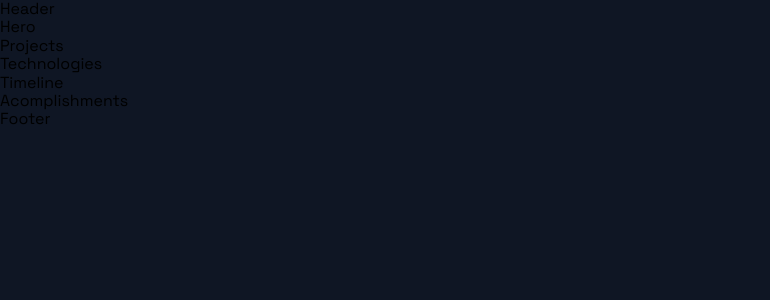
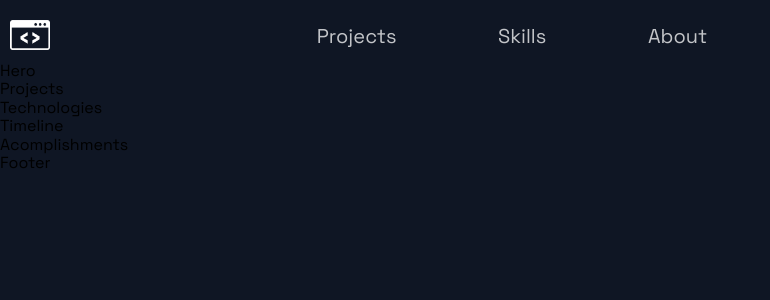
Before and after one commit to tlhysf/portfolio-nextjs, a Next.js app: page / in a window 1280 px wide. Shown: the top 300 px of the page, without its empty margins (0-770 px from the left). Built offline with nearby package versions, Linux system fonts and the light colour scheme.

Commit message:
inprogress - header

```diff
--- a/src/components/Header/Header.js
+++ b/src/components/Header/Header.js
@@ -1,14 +1,44 @@
-import Link from 'next/link';
-import React from 'react';
-import { AiFillGithub, AiFillInstagram, AiFillLinkedin } from 'react-icons/ai';
-import { DiCssdeck } from 'react-icons/di';
+import Link from "next/link";
+import React from "react";
+import { AiFillGithub, AiFillInstagram, AiFillLinkedin } from "react-icons/ai";
 
-import { Container, Div1, Div2, Div3, NavLink, SocialIcons } from './HeaderStyles';
+import {
+  Container,
+  LogoWrapper,
+  Logo,
+  LogoImage,
+  NavLinksWrapper,
+  NavLink,
+  Div3,
+  SocialIcons,
+} from "./HeaderStyles";
 
-const Header = () =>  (
-  <div>
-    Header
-  </div>
+const Header = () => (
+  <Container>
+    <LogoWrapper>
+      <Logo>
+        <LogoImage src="/images/logo.png" alt="logo" />
+      </Logo>
+    </LogoWrapper>
+    <NavLinksWrapper>
+      <li>
+        <Link href="#projects">
+          <NavLink>Projects</NavLink>
+        </Link>
+      </li>
+      <li>
+        <Link href="#skills">
+          <NavLink>Skills</NavLink>
+        </Link>
+      </li>
+      <li>
+        <Link href="#About">
+          <NavLink>About</NavLink>
+        </Link>
+      </li>
+    </NavLinksWrapper>
+
+  </Container>
 );
 
 export default Header;
--- a/src/components/Header/HeaderStyles.js
+++ b/src/components/Header/HeaderStyles.js
@@ -1,5 +1,5 @@
-import { IoIosArrowDropdown } from 'react-icons/io';
-import styled from 'styled-components';
+import { IoIosArrowDropdown } from "react-icons/io";
+import styled from "styled-components";
 
 export const Container = styled.div`
   display: grid;
@@ -17,16 +17,40 @@ export const Container = styled.div`
     grid-row-gap: 0.5rem;
   }
 `;
-export const Div1 = styled.div`
+
+export const LogoWrapper = styled.div`
   grid-area: 1 / 1 / 2 / 2;
   display: flex;
-  flex-direction: row;
   align-content: center;
+  justify-items: center;
   @media ${(props) => props.theme.breakpoints.sm} {
     grid-area: 1 / 1 / 2 / 3;
   }
 `;
-export const Div2 = styled.div`
+
+export const Logo = styled.a`
+  display: flex;
+  align-content: center;
+  justify-items: center;
+  height: 3rem;
+  transition: 0.4s ease;
+  &:hover {
+    cursor: pointer;
+    height: 2.8rem;
+    padding-top: 0.1rem;
+    padding-bottom: 0.1rem;
+  }
+  @media ${(props) => props.theme.breakpoints.sm} {
+    padding: 0.5rem;
+  }
+`;
+
+export const LogoImage = styled.img`
+  height: 100%;
+  filter: invert(100%);
+`;
+
+export const NavLinksWrapper = styled.div`
   grid-area: 1 / 2 / 2 / 4;
   display: flex;
   justify-content: space-around;
@@ -34,18 +58,7 @@ export const Div2 = styled.div`
     grid-area: 2 / 2 / 3 / 5;
   }
 `;
-export const Div3 = styled.div`
-  grid-area: 1 / 5 / 2 / 6;
-  display: flex;
-  justify-content: space-around;
-  align-items: center;
-  @media ${(props) => props.theme.breakpoints.sm} {
-    align-items: center;
-    grid-area: 1 / 4 / 2 / 6;
-  }
-`;
 
-// Navigation Links
 export const NavLink = styled.a`
   font-size: 2rem;
   line-height: 32px;
@@ -55,9 +68,21 @@ export const NavLink = styled.a`
     color: #fff;
     opacity: 1;
     cursor: pointer;
+    font-size: 1.5rem;
   }
   @media ${(props) => props.theme.breakpoints.sm} {
     padding: 0.5rem;
+  }
+`;
+
+export const Div3 = styled.div`
+  grid-area: 1 / 5 / 2 / 6;
+  display: flex;
+  justify-content: space-around;
+  align-items: center;
+  @media ${(props) => props.theme.breakpoints.sm} {
+    align-items: center;
+    grid-area: 1 / 4 / 2 / 6;
   }
 `;
 
@@ -94,8 +119,8 @@ export const NavProductsIcon = styled(IoIosArrowDropdown)`
   display: flex;
   align-self: center;
   transition: 0.3s ease;
-  opacity: ${({ isOpen }) => (isOpen ? '1' : '.75')};
-  transform: ${({ isOpen }) => (isOpen ? 'scaleY(-1)' : 'scaleY(1)')};
+  opacity: ${({ isOpen }) => (isOpen ? "1" : ".75")};
+  transform: ${({ isOpen }) => (isOpen ? "scaleY(-1)" : "scaleY(1)")};
 
   &:hover {
     opacity: 1;
@@ -107,18 +132,16 @@ export const NavProductsIcon = styled(IoIosArrowDropdown)`
   }
 `;
 
-
 // Social Icons
 
 export const SocialIcons = styled.a`
-transition: 0.3s ease;
-color: white;
-border-radius: 50px;
+  transition: 0.3s ease;
+  color: white;
+  border-radius: 50px;
   padding: 8px;
-&:hover {
+  &:hover {
     background-color: #212d45;
     transform: scale(1.2);
     cursor: pointer;
-
   }
-`
+`;
```
Also changed, not shown: public/images/logo.png (added).
